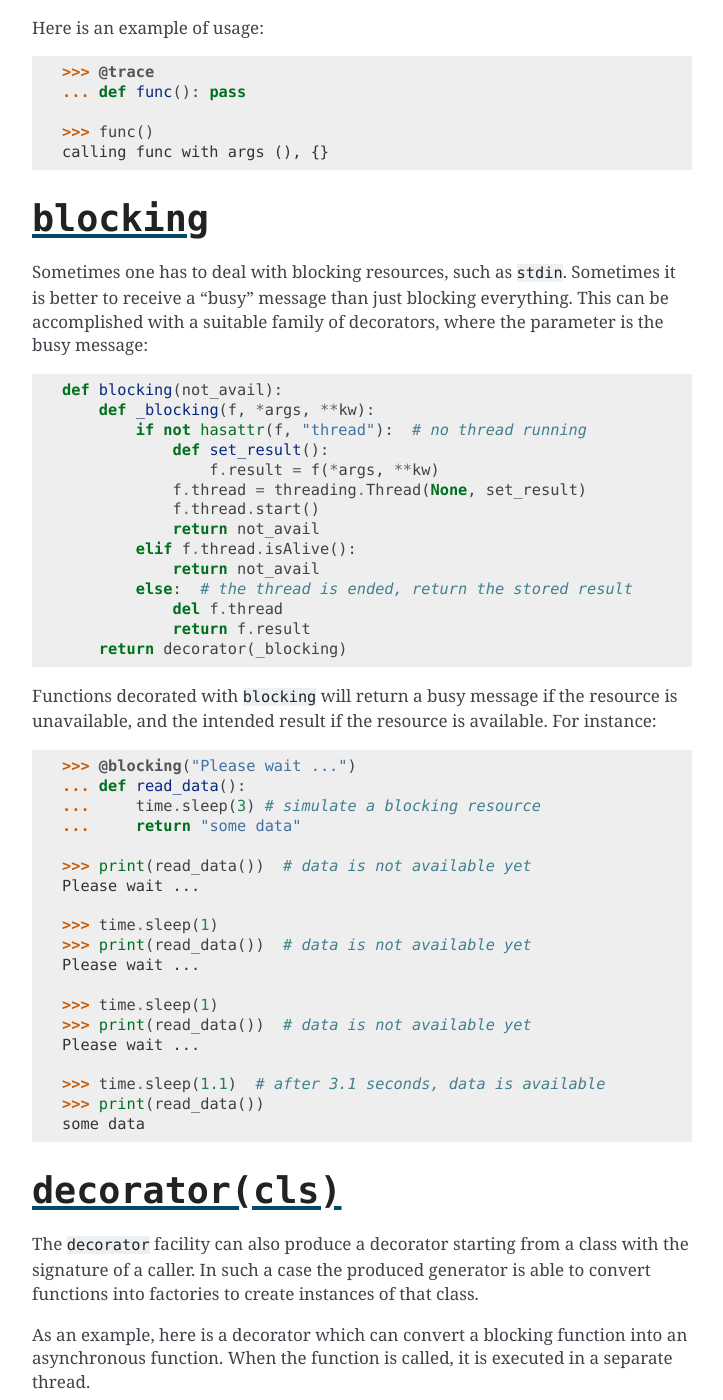
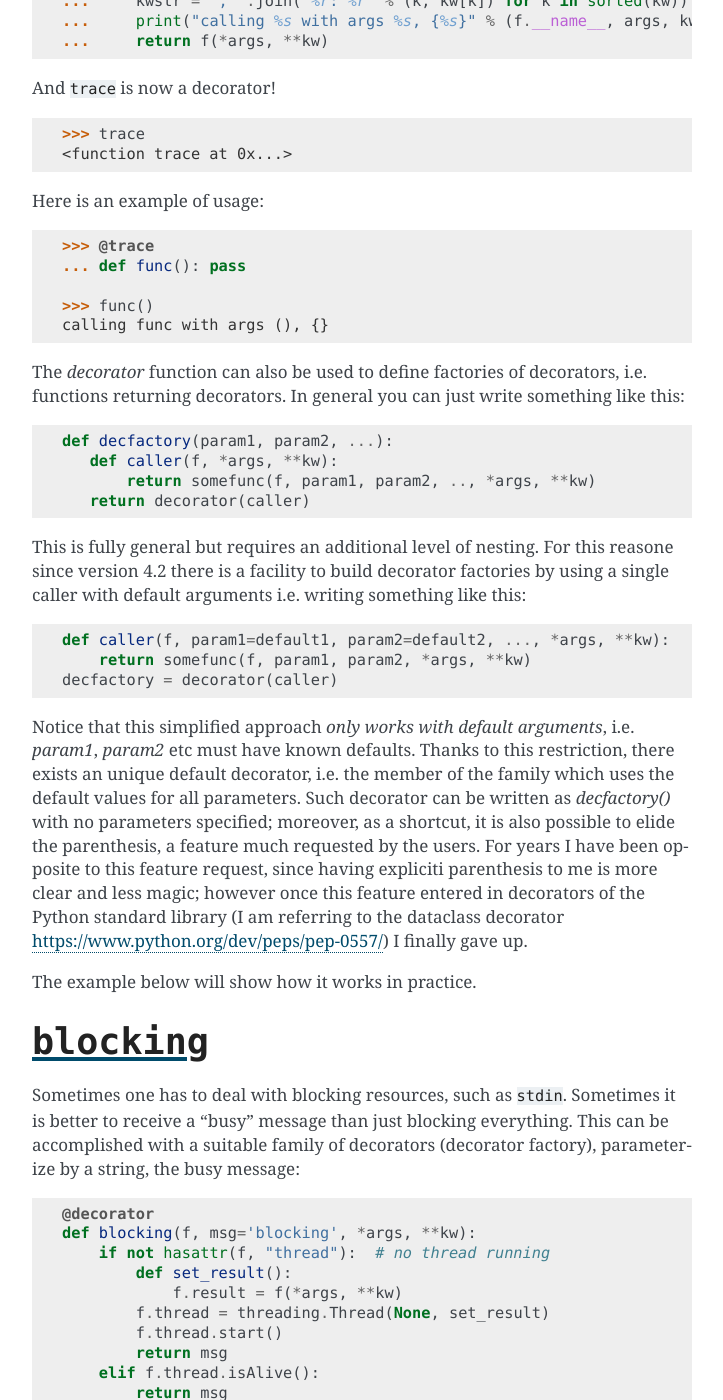
Before and after one commit to micheles/decorator, a Sphinx documentation site: the page built from docs/tests.documentation.rst, in a window 1280 px wide and 1400 px high, scrolled down 8840 px. Shown: the whole window, without its empty margins (388-1111 px from the left). Built offline with Sphinx 7.4.7, drawn with Linux system fonts in a browser that asks for light colours; some of the changed text lies outside the part shown.

Commit message:
Regenerated the docs

```diff
--- a/docs/tests.documentation.rst
+++ b/docs/tests.documentation.rst
@@ -39,9 +39,9 @@ What's New in version 4
 
 - **New documentation**
   There is now a single manual for all Python versions, so I took the
-  opportunity to overhaul the documentation. So, even if you are
-  a long-time user, you may want to revisit the docs, since several
-  examples have been improved.
+  opportunity to overhaul the documentation and to move it to readthedocs.org.
+  Even if you are a long-time user, you may want to revisit the docs, since
+  several examples have been improved.
 
 - **Packaging improvements**
   The code is now also available in wheel format. Integration with
@@ -71,6 +71,11 @@ What's New in version 4
   From version 4.1 it is possible to decorate coroutines, i.e. functions
   defined with the `async def` syntax, and to maintain the
   `inspect.iscoroutinefunction` check working for the decorated function.
+
+- **Decorator factories**
+
+  From version 4.2 there is facility to define factories of decorators in
+  a simple way, a feature requested by the users since a long time.
 
 Usefulness of decorators
 ------------------------------------------------
@@ -465,31 +470,66 @@ Here is an example of usage:
  >>> func()
  calling func with args (), {}
 
+The `decorator` function can also be used to define factories of decorators,
+i.e. functions returning decorators. In general you can just write something
+like this:
+
+.. code-block:: python
+
+   def decfactory(param1, param2, ...):
+      def caller(f, *args, **kw):
+          return somefunc(f, param1, param2, .., *args, **kw)
+      return decorator(caller)
+
+This is fully general but requires an additional level of nesting. For this
+reasone since version 4.2 there is a facility to build
+decorator factories by using a single caller with default arguments i.e.
+writing something like this:
+
+.. code-block:: python
+
+   def caller(f, param1=default1, param2=default2, ..., *args, **kw):
+       return somefunc(f, param1, param2, *args, **kw)
+   decfactory = decorator(caller)
+
+Notice that this simplified approach *only works with default arguments*,
+i.e. `param1`, `param2` etc must have known defaults. Thanks to this
+restriction, there exists an unique default decorator, i.e. the member
+of the family which uses the default values for all parameters. Such
+decorator can be written as `decfactory()` with no parameters specified;
+moreover, as a shortcut, it is also possible to elide the parenthesis,
+a feature much requested by the users. For years I have been opposite
+to this feature request, since having expliciti parenthesis to me is more clear
+and less magic; however once this feature entered in decorators of
+the Python standard library (I am referring to the dataclass decorator
+https://www.python.org/dev/peps/pep-0557/) I finally gave up.
+
+The example below will show how it works in practice.
+
 ``blocking``
 -------------------------------------------
 
 Sometimes one has to deal with blocking resources, such as ``stdin``.
 Sometimes it is better to receive a "busy" message than just blocking
 everything.
-This can be accomplished with a suitable family of decorators,
-where the parameter is the busy message:
-
-.. code-block:: python
-
- def blocking(not_avail):
-     def _blocking(f, *args, **kw):
-         if not hasattr(f, "thread"):  # no thread running
-             def set_result():
-                 f.result = f(*args, **kw)
-             f.thread = threading.Thread(None, set_result)
-             f.thread.start()
-             return not_avail
-         elif f.thread.isAlive():
-             return not_avail
-         else:  # the thread is ended, return the stored result
-             del f.thread
-             return f.result
-     return decorator(_blocking)
+This can be accomplished with a suitable family of decorators (decorator
+factory), parameterize by a string, the busy message:
+
+.. code-block:: python
+
+ @decorator
+ def blocking(f, msg='blocking', *args, **kw):
+     if not hasattr(f, "thread"):  # no thread running
+         def set_result():
+             f.result = f(*args, **kw)
+         f.thread = threading.Thread(None, set_result)
+         f.thread.start()
+         return msg
+     elif f.thread.isAlive():
+         return msg
+     else:  # the thread is ended, return the stored result
+         del f.thread
+         return f.result
 
 
 Functions decorated with ``blocking`` will return a busy message if
@@ -498,7 +538,7 @@ available. For instance:
 
 .. code-block:: python
 
- >>> @blocking("Please wait ...")
+ >>> @blocking(msg="Please wait ...")
  ... def read_data():
  ...     time.sleep(3) # simulate a blocking resource
  ...     return "some data"
```
Also changed, not shown: other parts of docs/tests.documentation.rst (+1 -1 lines).
